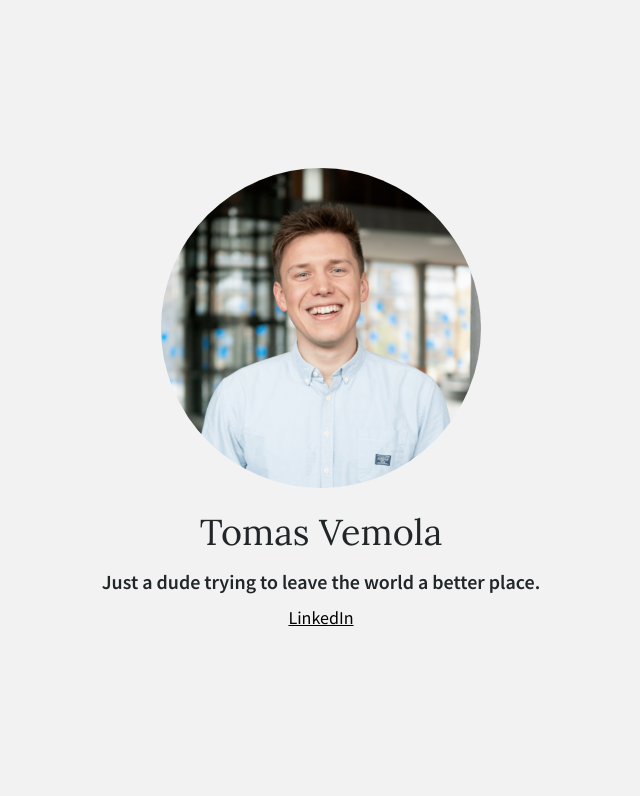
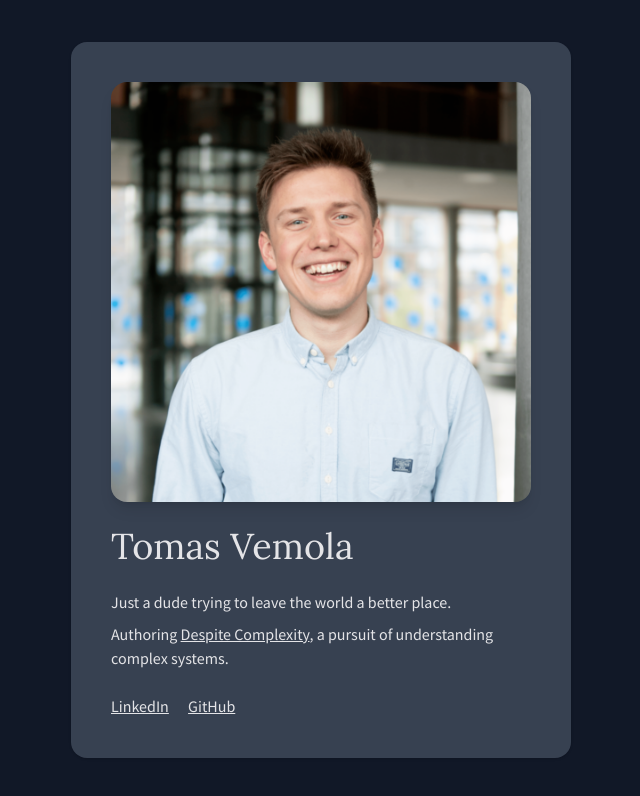
Before and after one commit to vemolista/vemolista.github.io, a website: page index.html in a window 1280 px wide. Shown: the whole page, without its empty margins (319-959 px from the left). Drawn offline with Linux system fonts and the light colour scheme.

Commit message:
improvements

```diff
--- a/index.html
+++ b/index.html
@@ -13,18 +13,35 @@
     />
     <title>Tomas Vemola</title>
   </head>
-  <body class="bg-off-white">
+  <body class="bg-gray-900">
     <div class="flex h-screen flex-col items-center justify-center">
-      <img src="./assets/profile-pic-small.png" class="max-w-[200px] rounded-full md:max-w-xs" />
-      <h1 class="mt-6 font-serif text-3xl text-off-black md:text-4xl">Tomas Vemola</h1>
-      <p class="mt-4 text-center text-lg font-semibold text-off-black md:text-xl">
-        Just a dude trying to leave the world a better place.
-      </p>
-      <a
-        href="https://www.linkedin.com/in/tomasvemola"
-        class="mt-2 text-lg underline transition duration-200 hover:bg-accent-blue hover:text-off-white"
-        >LinkedIn</a
+      <div
+        class="m-8 max-w-[500px] rounded-2xl bg-gray-700 p-6 text-zinc-200 shadow sm:m-16 sm:p-10"
       >
+        <img src="./assets/profile-pic-small.png" class="rounded-2xl shadow-lg" />
+        <h1 class="mt-6 font-serif text-2xl sm:text-4xl">Tomas Vemola</h1>
+        <p class="mt-6">Just a dude trying to leave the world a better place.</p>
+        <p class="mt-2">
+          Authoring
+          <a
+            href="https://links.despitecomplexity.com/15MWZSK"
+            class="mt-4 rounded underline transition duration-200 hover:bg-blue-300 hover:text-black"
+            >Despite Complexity</a
+          >, a pursuit of understanding complex systems.
+        </p>
+        <div class="mt-6">
+          <a
+            href="https://www.linkedin.com/in/tomasvemola"
+            class="mr-4 inline-block rounded underline transition duration-200 hover:bg-blue-300 hover:text-black"
+            >LinkedIn</a
+          >
+          <a
+            href="https://github.com/vemolista"
+            class="inline-block rounded underline transition duration-200 hover:bg-blue-300 hover:text-black"
+            >GitHub</a
+          >
+        </div>
+      </div>
     </div>
   </body>
 </html>
--- a/tailwind.config.js
+++ b/tailwind.config.js
@@ -5,12 +5,6 @@ module.exports = {
             serif: ["Lora", "serif"],
             sans: ["Source Sans Pro", "sans"],
         },
-        colors: {
-            "off-black": "#212629",
-            "off-white": "#f2f2f2",
-            "accent-blue": "#3f88c5",
-            "accent-red": "#d33f49",
-        },
         extend: {},
     },
     plugins: [],
```
Also changed, not shown: output.css.
